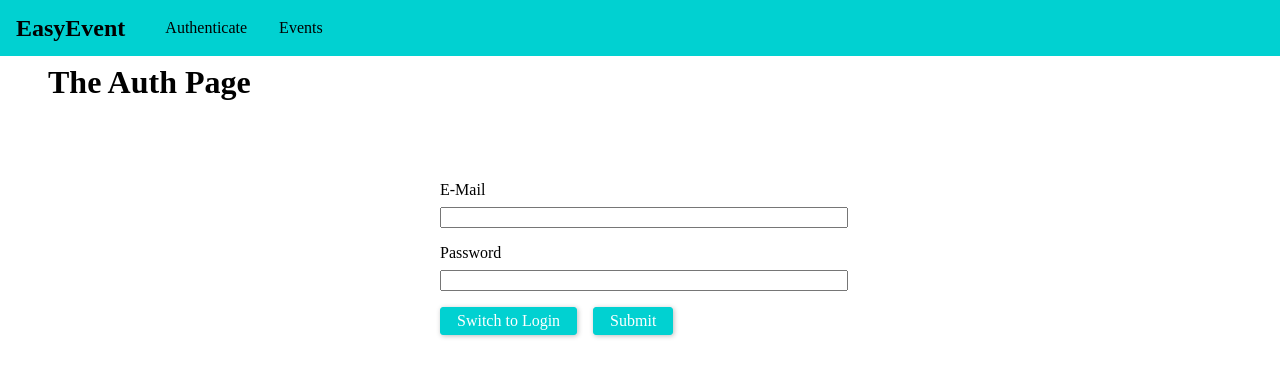
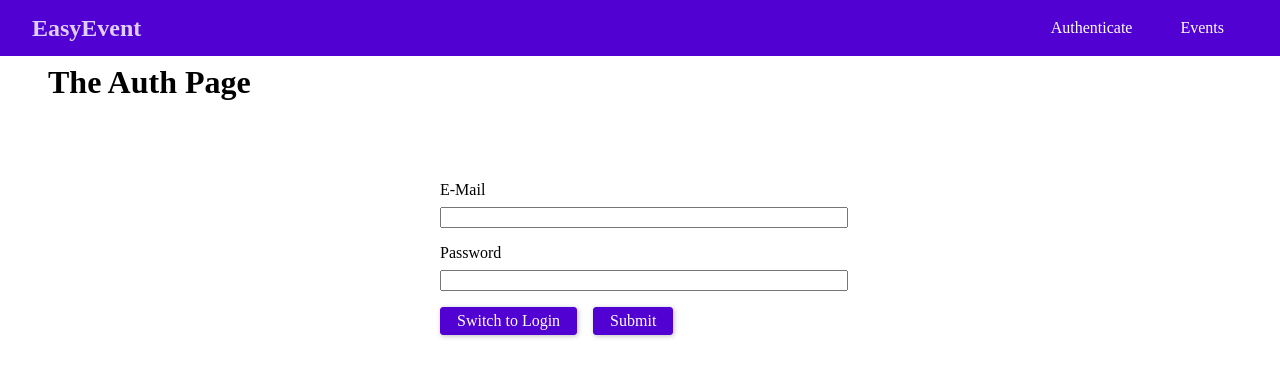
Before and after one commit to Tracyee/GrapgQLApp, a React app: page / in a window 1280 px wide. Shown: the top 376 px of the page. Built offline with nearby package versions, Linux system fonts and the light colour scheme.

Commit message:
style: modify the layout and colors of the UI

```diff
--- a/src/components/navigation/MainNavigation.less
+++ b/src/components/navigation/MainNavigation.less
@@ -4,14 +4,17 @@
   left: 0;
   display: flex;
   align-items: center;
+  justify-content: space-between;
+  box-sizing: border-box;
   width: 100%;
   height: 3.5rem;
-  padding: 0 1rem;
-  background: #01d1d1;
+  padding: 0 2rem;
+  background: #5101d1;
 }
 
 .main-navigation-logo h1 {
   margin: 0;
+  color: #dfcefc;
   font-size: 1.5rem;
 }
 
@@ -31,12 +34,15 @@
 }
 
 .main-navigation-items a {
-  color: #000;
+  padding: 0.25rem 0.5rem;
+  color: white;
   text-decoration: none;
 }
 
 .main-navigation-items a:hover,
 .main-navigation-items a:active,
 .main-navigation-items a.active {
-  color: #f1e082;
+  color: #5101d1;
+  background: #fff;
+  border-radius: 5px;
 }
--- a/src/pages/Auth.less
+++ b/src/pages/Auth.less
@@ -23,8 +23,8 @@
   padding: 0.25rem 1rem;
   color: white;
   font: inherit;
-  background: #01d1d1;
-  border: 1px solid #01d1d1;
+  background: #5101d1;
+  border: 1px solid #5101d1;
   border-radius: 3px;
   box-shadow: 1px 1px 5px rgb(0 0 0 / 26%);
   cursor: pointer;
@@ -32,6 +32,6 @@
 
 .form-actions button:hover,
 .form-actions button:active {
-  background: #01a7a7;
-  border-color: #01a7a7;
+  background: #6219d6;
+  border-color: #6219d6;
 }
```
